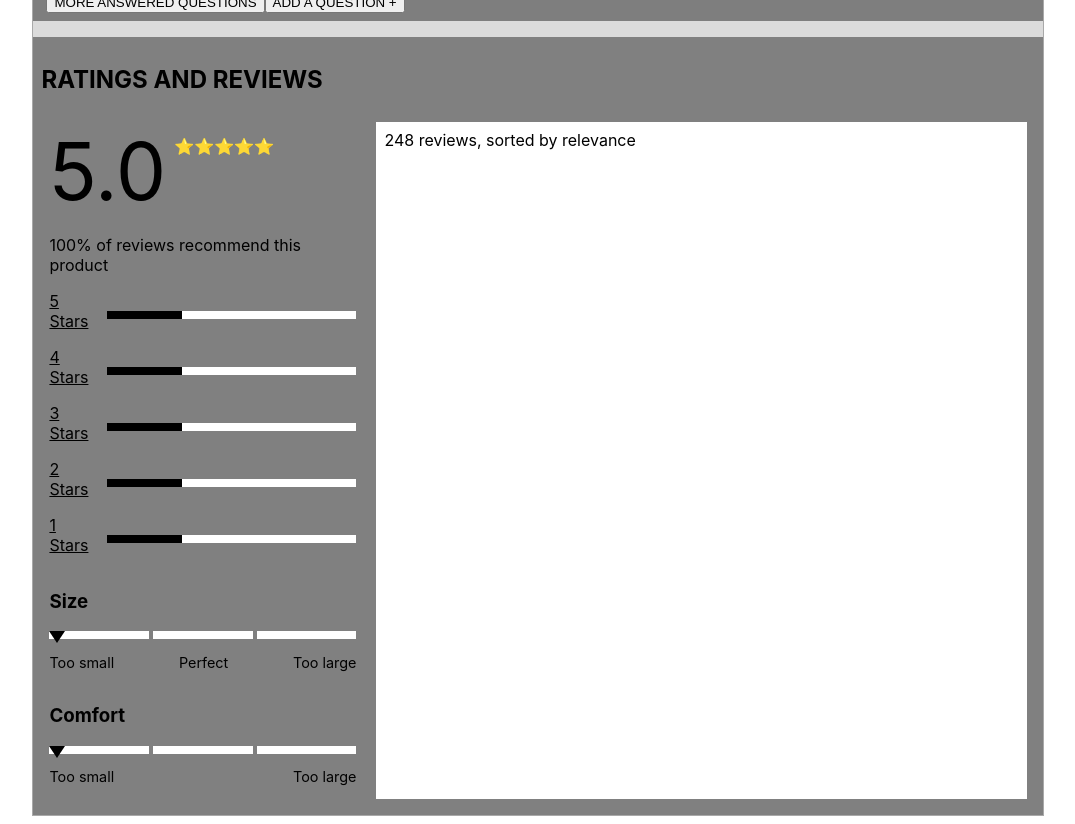
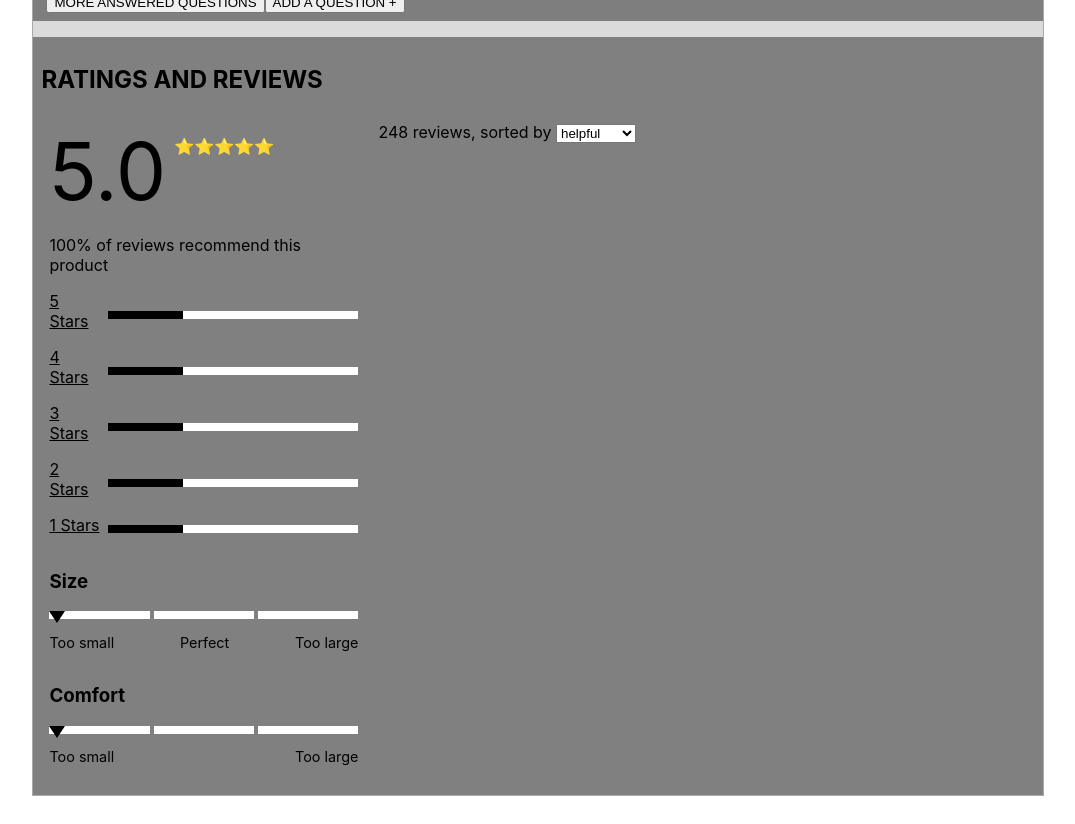
Before and after one commit to derivatively-dynamos/aix-en-provence, a React app: page / in a window 1280 px wide. Shown: the part 2200-3024 px from the top of the page, without its empty margins (102-1177 px from the left). Built offline with nearby package versions, Linux system fonts and the light colour scheme.

Commit message:
Add Sorting skeleton

```diff
--- a/src/components/ratings-and-reviews/ComfortSlider.jsx
+++ b/src/components/ratings-and-reviews/ComfortSlider.jsx
@@ -26,7 +26,7 @@ const Container = styled.div`
 `
 const SpaceCont = styled(Container)`
   justify-content: space-between;
-  font-size: 90%;
+    font-size: 0.9em;
 `
 const ColumnCont = styled(Container)`
   flex-direction: column;
--- a/src/components/ratings-and-reviews/ReviewList.jsx
+++ b/src/components/ratings-and-reviews/ReviewList.jsx
@@ -1,9 +1,13 @@
 import React from 'react';
+import { useState } from 'react';
 import styled from 'styled-components';
+import SortBy from './SortBy.jsx'
 
 const ReviewList = () => {
   return (
-    <Container>248 reviews, sorted by relevance</Container>
+    <ColumnCont>
+      <SortBy />
+    </ColumnCont>
   )
 }
 
@@ -11,8 +15,10 @@ const Container = styled.div`
   display: flex;
   flex: 2;
   width: 100%;
-  padding: 0.5em;
-  background-color: white;
 `
 
+const ColumnCont = styled(Container)`
+  flex-direction: column;
+  padding-right: 10px;
+`
 export default ReviewList;
--- a/src/components/ratings-and-reviews/SizeSlider.jsx
+++ b/src/components/ratings-and-reviews/SizeSlider.jsx
@@ -26,7 +26,7 @@ const Container = styled.div`
   width: 100%;
 `
 const SpaceCont = styled(Container)`
-  font-size: 90%;
+  font-size: 0.9em;
   justify-content: space-between;
 `
 const ColumnCont = styled(Container)`
--- /dev/null
+++ b/src/components/ratings-and-reviews/SortBy.jsx
@@ -0,0 +1,28 @@
+import React from 'react';
+import { useState } from 'react';
+import styled from 'styled-components';
+
+const SortBy = () => {
+  return (
+    <div>
+      <Inline>248 reviews, sorted by </Inline>
+      <select>
+        <option>helpful</option>
+        <option>newest</option>
+        <option>relevance</option>
+      </select>
+    </div>
+  )
+}
+
+const Inline = styled.div`
+  display: inline;
+  width: 100%;
+`
+
+const Selector = styled.select`
+  outline: 0px solid transparent;
+  background-color: inherit;
+`
+
+export default SortBy;
```
